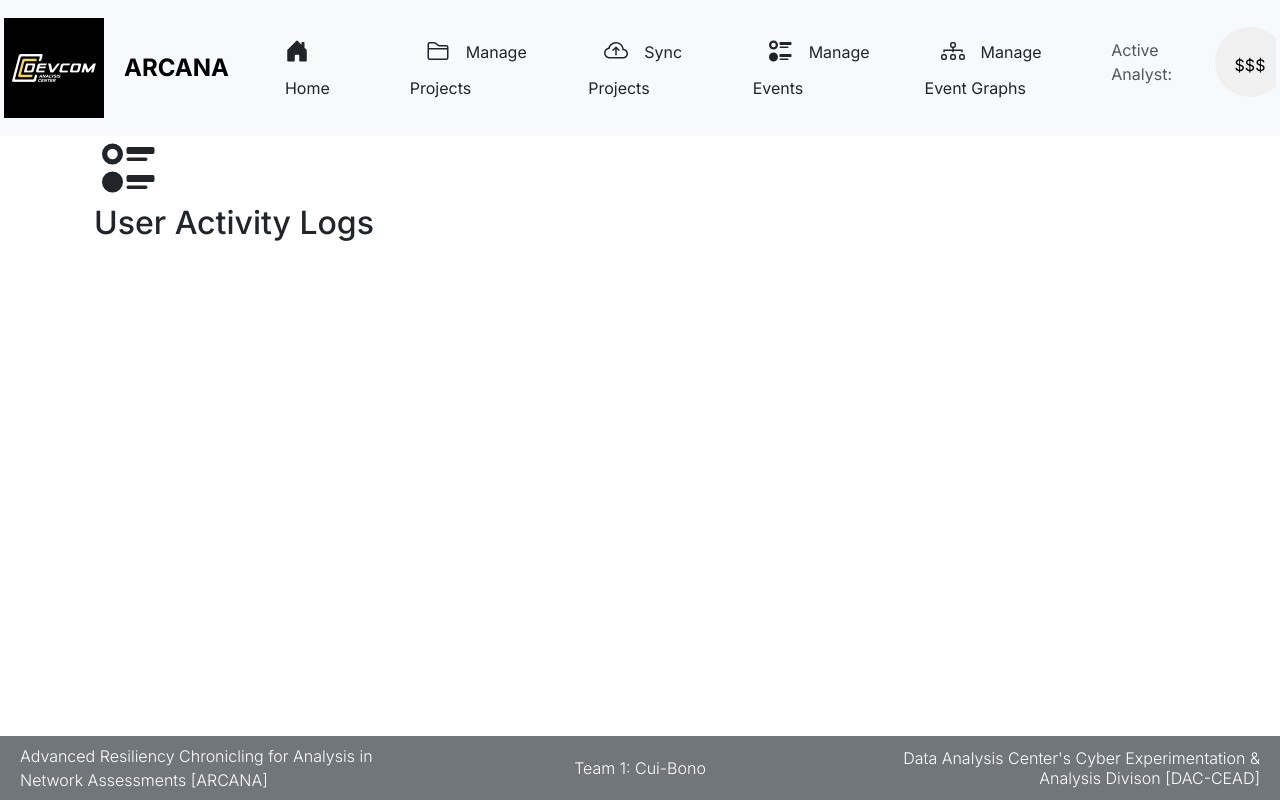
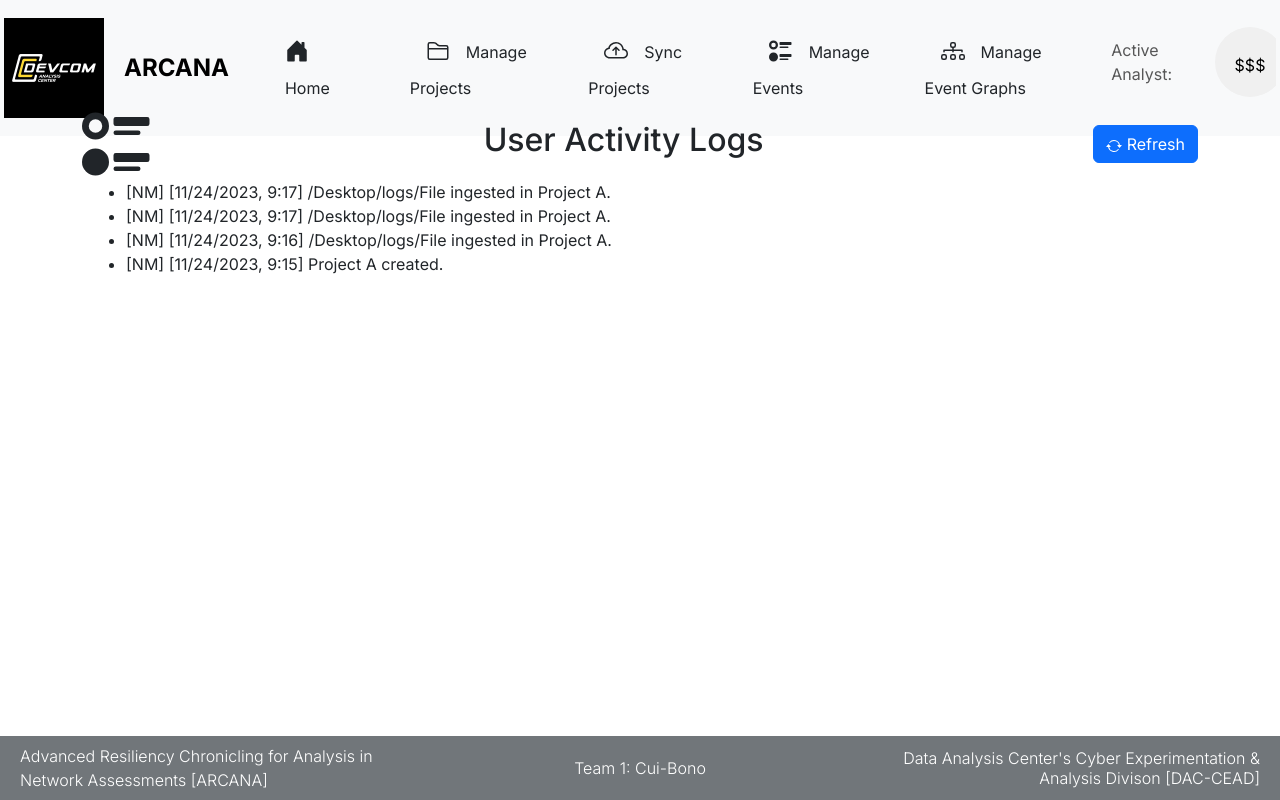
Before and after one commit to jordag18/capstone-project-ARCANA, a Next.js app in the folder frontend/arcana/: page /dashboard/manageUserActivity in a window 1280 px wide. Built offline with nearby package versions, Linux system fonts and the light colour scheme.

Commit message:
Push updated menus

```diff
--- a/frontend/arcana/app/components/startup-prompt.tsx
+++ b/frontend/arcana/app/components/startup-prompt.tsx
@@ -15,6 +15,7 @@ export function StartUpPrompt() {
     <div className="flex flex-col items-center justify-center w-full flex-1 px-20 text-center">
       <Container className="d-flex justify-content-center align-items-center position-absolute top-50 start-50 translate-middle rounded bg-light" style={{ height: "75%", width: "100%" }}>
         <Stack gap={3} className="p-4 mx-8 d-flex align-self-center justify-content-sm-center">
+          <h3> Main Menu </h3>
             <Button className="p-3" variant="secondary">
               <Folder size={48} className="mx-auto mb-auto p-2"/>
               <Link href="./dashboard" className="text-decoration-none text-reset">
--- a/frontend/arcana/app/dashboard/manageUserActivity/page.tsx
+++ b/frontend/arcana/app/dashboard/manageUserActivity/page.tsx
@@ -3,9 +3,11 @@ import React from "react";
 import NavBar from "../../components/navbar"; // Update the import statement to use lowercase 'navbar'
 import Footer from "../../components/footer";
 import Container from "react-bootstrap/Container";
+import Row from "react-bootstrap/Row";
+import Button from "react-bootstrap/Button";
 
 import { UiRadios } from "react-bootstrap-icons";
-
+import {ArrowRepeat} from "react-bootstrap-icons";
 
 const ManageUserActivity = () => {
   return (
@@ -15,18 +17,32 @@ const ManageUserActivity = () => {
         className="flex justify-content-center align-items-center position-absolute top-50 start-50 translate-middle p-2 rounded-full bg-auto"
         style={{ height: "75%", width: "100%" }}>
             <Container className="flex justify-content-center align-items-center">
-            <div>
-                <Container className="flex justify-content-center align-items-center">
-                    <div className="mt-4">
-                    <UiRadios size={72} className="mx-auto mb-auto p-2"/>
-                    <h2>User Activity Logs</h2>
+            <div className="justify-content-space-between">
+                <Row className="justify-content-center align-items-center">
+                    <div className="d-flex align-items-center mx-auto ">
+                        <UiRadios size={72}/>
+                        <h2 className="mx-auto">User Activity Logs </h2>
+                        <Button> <ArrowRepeat /> Refresh </Button>
                     </div>
+                </Row>
+
+            </div>
+
+
+                <Container>
+                <ul>
+                    <li>[NM] [11/24/2023, 9:17] /Desktop/logs/File ingested in Project A.</li>
+                    <li>[NM] [11/24/2023, 9:17] /Desktop/logs/File ingested in Project A.</li>
+                    <li>[NM] [11/24/2023, 9:16] /Desktop/logs/File ingested in Project A.</li>
+                    <li>[NM] [11/24/2023, 9:15] Project A created.</li>
+                </ul>
+                </Container>
+
+
 
                     {/* Insert code for user activity logs here */}
                 </Container>
             </div>
-            </Container>
-        </div>
       <Footer />
     </>
   );
```
Also changed, not shown: frontend/arcana/app/dashboard/page.tsx (line endings or trailing spaces), 1 other file (tests, documents, lock files or other folders).
